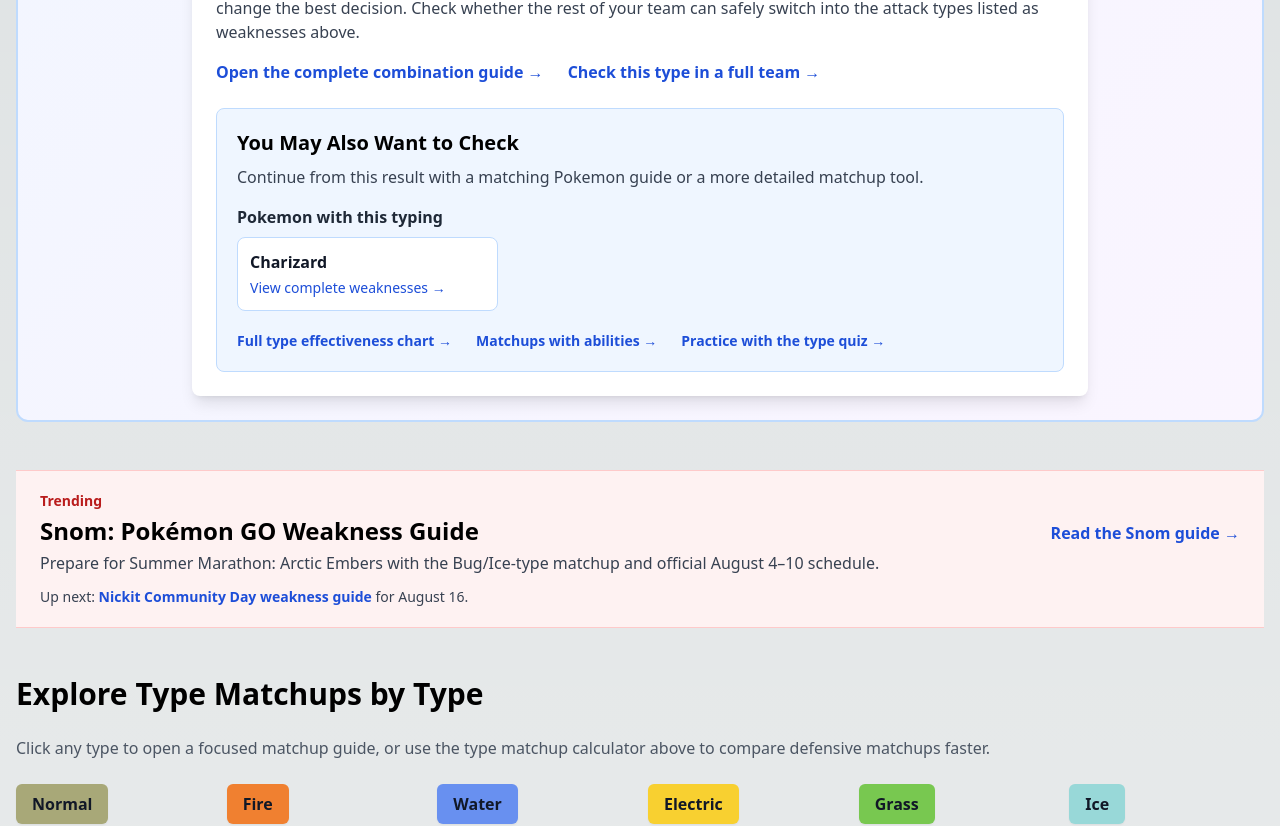
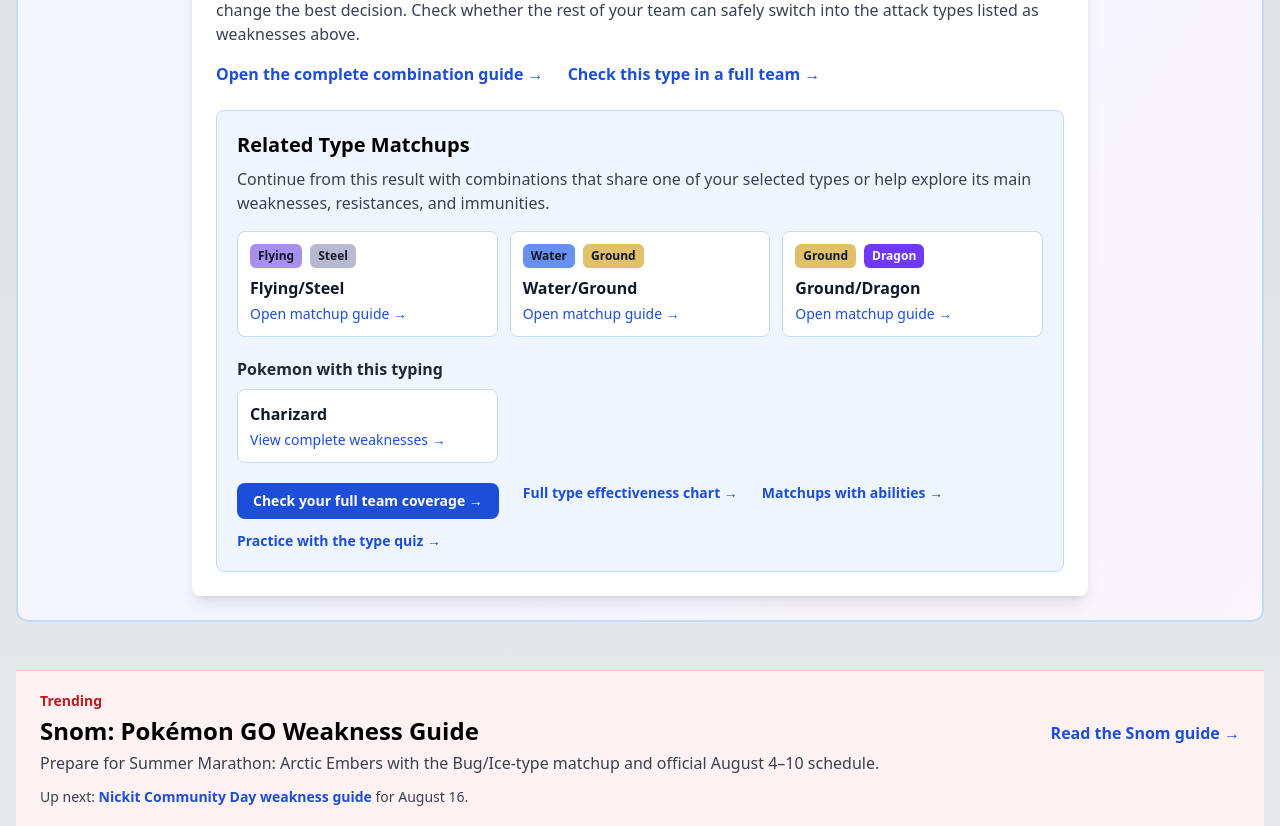
Before and after one commit to lincyang720/type-chart-calculator, a Next.js app: page / in a window 1280 px wide. Shown: the part 1413-2239 px from the top of the page. Built offline with nearby package versions, Linux system fonts and the light colour scheme.

Commit message:
feat: improve calculator discovery paths

```diff
--- a/app/battle-simulator/page.tsx
+++ b/app/battle-simulator/page.tsx
@@ -3,19 +3,19 @@ import { Metadata } from 'next';
 import BattleSimulator from '@/components/BattleSimulator';
 
 export const metadata: Metadata = {
-  title: 'Battle Simulator - Calculate Type Matchup Damage',
-  description: 'Simulate type matchups in battle. Calculate damage multipliers with STAB bonus for competitive battles and strategy planning.',
-  keywords: 'battle simulator, type matchup, damage calculator, STAB calculator, battle strategy',
+  title: 'Pokemon Type Effectiveness Calculator – Damage & STAB',
+  description: 'Use this Pokemon type effectiveness calculator to test an attacking move against single or dual-type defenders and see 0× to 4× damage with optional STAB.',
+  keywords: 'pokemon type effectiveness calculator, pokemon resistance calculator, type matchup damage, STAB calculator',
   openGraph: {
-    title: 'Battle Simulator - Calculate Type Matchup Damage',
-    description: 'Simulate type matchups in battle. Calculate damage multipliers with STAB bonus for competitive battles.',
+    title: 'Pokemon Type Effectiveness Calculator – Damage & STAB',
+    description: 'Test an attacking type against single or dual-type defenders and calculate the exact type multiplier with optional STAB.',
     url: 'https://www.typematchup.org/battle-simulator',
     type: 'website',
   },
   twitter: {
     card: 'summary_large_image',
-    title: 'Battle Simulator',
-    description: 'Simulate type matchups in battle. Calculate damage multipliers with STAB bonus for competitive battles.',
+    title: 'Pokemon Type Effectiveness Calculator',
+    description: 'Calculate type effectiveness and optional STAB for single or dual-type defenders.',
   },
   alternates: {
     canonical: '/battle-simulator',
@@ -26,10 +26,10 @@ export default function BattleSimulatorPage() {
   return (
     <div className="container mx-auto px-4 py-8">
       <div className="max-w-4xl mx-auto">
-        <h1 className="text-2xl sm:text-3xl md:text-4xl font-bold mb-4 text-center">Battle Simulator</h1>
+        <h1 className="text-2xl sm:text-3xl md:text-4xl font-bold mb-4 text-center">Pokemon Type Effectiveness Calculator</h1>
         <p className="text-lg text-gray-600 mb-8 text-center">
-          Simulate type matchups in battle. Calculate damage multipliers and see effectiveness messages
-          just like in real battles.
+          Select an attacking move and one or two defending types to calculate the exact effectiveness multiplier.
+          Add STAB when the move matches its user&apos;s type.
         </p>
 
         <BattleSimulator />
--- a/app/page.tsx
+++ b/app/page.tsx
@@ -206,12 +206,12 @@ export default function Home() {
           <h2 className="text-2xl sm:text-3xl font-bold mb-6">More Type Effectiveness Tools</h2>
           <div className="grid gap-6 sm:grid-cols-2 lg:grid-cols-3">
             <div className="bg-white rounded-lg shadow-lg p-6 border-l-4 border-purple-600">
-              <h3 className="text-xl font-semibold mb-3 text-purple-600">Battle Simulator</h3>
+              <h3 className="text-xl font-semibold mb-3 text-purple-600">Type Effectiveness Calculator</h3>
               <p className="text-gray-600 mb-4">
                 Simulate type matchups in battle with STAB calculations to plan your strategy effectively.
               </p>
               <Link href="/battle-simulator" className="text-purple-600 font-semibold hover:underline">
-                Try Battle Simulator →
+                Calculate Type Effectiveness →
               </Link>
             </div>
             <div className="bg-white rounded-lg shadow-lg p-6 border-l-4 border-blue-600">
--- a/components/BattleSimulator.tsx
+++ b/components/BattleSimulator.tsx
@@ -62,8 +62,8 @@ export default function BattleSimulator() {
 
   return (
     <div className="w-full max-w-4xl mx-auto">
-      <div className="bg-white rounded-lg shadow-lg p-6">
-        <h2 className="text-xl sm:text-2xl font-bold mb-6">Battle Simulator</h2>
+      <div className="bg-white rounded-lg shadow-lg p-4 sm:p-6">
+        <h2 className="text-xl sm:text-2xl font-bold mb-6">Type Effectiveness Result</h2>
 
         <div className="grid grid-cols-1 md:grid-cols-2 gap-6 mb-6">
           {/* Attacking Side */}
--- a/components/DualTypeCalculator.tsx
+++ b/components/DualTypeCalculator.tsx
@@ -7,6 +7,7 @@ import { calculateDualTypeWeaknesses } from '@/lib/typeCalculations';
 import TypeBadge from './TypeBadge';
 import typesData from '@/data/types.json';
 import pokemonData from '@/data/pokemon.json';
+import { EDITORIAL_COMBINATIONS } from '@/lib/editorialCombinations';
 
 const ALL_TYPES: TypeId[] = [
   'normal', 'fire', 'water', 'electric', 'grass', 'ice',
@@ -36,6 +37,17 @@ export default function DualTypeCalculator() {
       selectedTypes.every(type => pokemon.types.includes(type))
     ))
     .slice(0, 3);
+  const relatedMatchups = Array.from(EDITORIAL_COMBINATIONS)
+    .filter(slug => slug !== (type2 ? getCombinationSlug(type1, type2 as TypeId) : ''))
+    .map(slug => {
+      const [first, second] = slug.split('-') as [TypeId, TypeId];
+      const sharedSelected = Number(first === type1 || second === type1) + Number(Boolean(type2) && (first === type2 || second === type2));
+      const relevantAttackTypes = [...weaknesses.quadrupleWeak, ...weaknesses.doubleWeak, ...weaknesses.immune];
+      const tacticalOverlap = Number(relevantAttackTypes.includes(first)) + Number(relevantAttackTypes.includes(second));
+      return { slug, first, second, score: sharedSelected * 3 + tacticalOverlap };
+    })
+    .sort((a, b) => b.score - a.score || a.slug.localeCompare(b.slug))
+    .slice(0, 3);
 
   const renderTypeList = (types: TypeId[], label: string, multiplier: string, bgColor: string) => {
     if (types.length === 0) return null;
@@ -63,7 +75,7 @@ export default function DualTypeCalculator() {
 
   return (
     <div className="w-full max-w-4xl mx-auto">
-      <div className="bg-white rounded-lg shadow-lg p-6">
+      <div className="bg-white rounded-lg shadow-lg p-4 sm:p-6">
         <h2 className="text-xl sm:text-2xl font-bold mb-6">Dual Type Calculator</h2>
 
         {/* Quick Examples */}
@@ -95,7 +107,7 @@ export default function DualTypeCalculator() {
                 setType1(nextType);
                 if (type2 === nextType) setType2('');
               }}
-              className="w-full px-4 py-2 border border-gray-300 rounded-md focus:ring-2 focus:ring-blue-500 focus:border-transparent"
+                className="w-full min-h-11 px-4 py-2 border border-gray-300 rounded-md focus:ring-2 focus:ring-blue-500 focus:border-transparent"
             >
               {ALL_TYPES.map(typeId => {
                 const type = typesData.types.find(t => t.id === typeId);
@@ -113,7 +125,7 @@ export default function DualTypeCalculator() {
             <select
               value={type2}
               onChange={(e) => setType2(e.target.value as TypeId | '')}
-              className="w-full px-4 py-2 border border-gray-300 rounded-md focus:ring-2 focus:ring-blue-500 focus:border-transparent"
+              className="w-full min-h-11 px-4 py-2 border border-gray-300 rounded-md focus:ring-2 focus:ring-blue-500 focus:border-transparent"
             >
               <option value="">None</option>
               {ALL_TYPES.map(typeId => {
@@ -185,10 +197,26 @@ export default function DualTypeCalculator() {
         </div>
 
         <div className="mt-6 bg-blue-50 border border-blue-200 rounded-lg p-4 sm:p-5">
-          <h3 className="text-xl font-bold mb-2">You May Also Want to Check</h3>
+          <h3 className="text-xl font-bold mb-2">Related Type Matchups</h3>
           <p className="text-gray-700 mb-4">
-            Continue from this result with a matching Pokemon guide or a more detailed matchup tool.
+            Continue from this result with combinations that share one of your selected types or help explore its main
+            weaknesses, resistances, and immunities.
           </p>
+
+          <div className="grid sm:grid-cols-3 gap-3 mb-5">
+            {relatedMatchups.map(matchup => (
+              <Link key={matchup.slug} href={`/types/${matchup.slug}`} className="bg-white border border-blue-200 rounded-lg p-3 hover:border-blue-500 hover:shadow-sm transition">
+                <span className="flex flex-wrap gap-2 mb-2">
+                  <TypeBadge typeId={matchup.first} size="sm" />
+                  <TypeBadge typeId={matchup.second} size="sm" />
+                </span>
+                <span className="block font-bold text-gray-900">
+                  {typesData.types.find(type => type.id === matchup.first)?.name}/{typesData.types.find(type => type.id === matchup.second)?.name}
+                </span>
+                <span className="block text-sm text-blue-700 mt-1">Open matchup guide →</span>
+              </Link>
+            ))}
+          </div>
 
           {matchingPokemon.length > 0 && (
             <div className="mb-5">
@@ -209,6 +237,9 @@ export default function DualTypeCalculator() {
           )}
 
           <div className="flex flex-wrap gap-x-6 gap-y-3 text-sm font-semibold">
+            <Link href="/pokemon/team-calculator" className="rounded-lg bg-blue-700 px-4 py-2 text-white hover:bg-blue-800 no-underline">
+              Check your full team coverage →
+            </Link>
             <Link href="/pokemon/type-chart" className="text-blue-700 hover:underline">
               Full type effectiveness chart →
             </Link>
--- a/lib/seo.ts
+++ b/lib/seo.ts
@@ -1,9 +1,9 @@
 export const SITE_URL = 'https://www.typematchup.org';
 export const SITE_NAME = 'TypeMatchup';
 
-export const HOME_TITLE = 'Pokemon Type Matchup Calculator & Type Chart Tool';
+export const HOME_TITLE = 'Pokemon Type Calculator – Weakness & Matchup Tool';
 export const HOME_DESCRIPTION =
-  'Free Pokemon type matchup calculator for single and dual types. Check weaknesses, resistances, immunities, and damage multipliers for battles.';
+  'Pokemon type calculator for instant matchups. Check strengths, weaknesses, resistances, immunities, and damage multipliers for any single or dual type.';
 
 export function getTypePageTitle(typeName: string): string {
   return `${typeName} Type Weaknesses, Resistances & Matchups | ${SITE_NAME}`;
```
